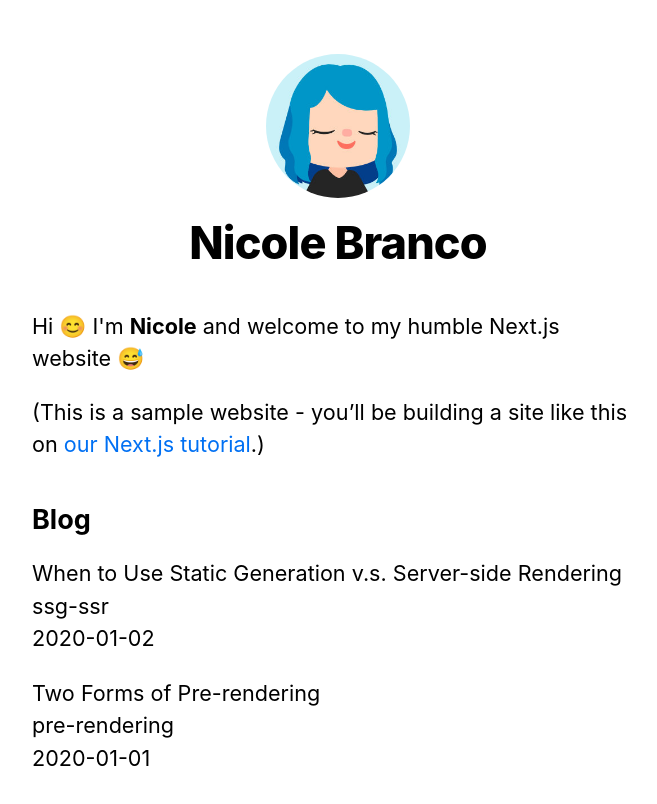
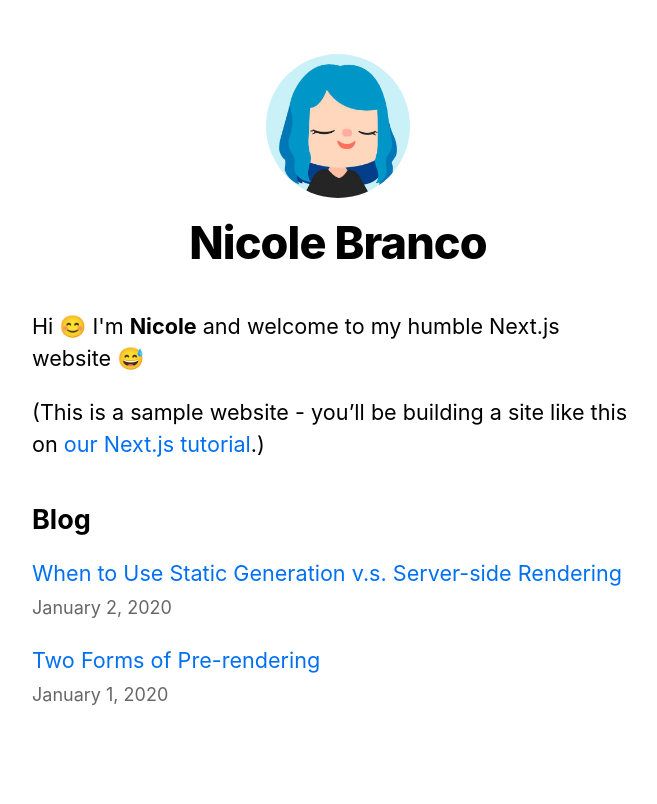
Before and after one commit to lunaboona/nextjs-blog, a Next.js app in the folder nextjs-blog/: page / in a window 1280 px wide. Shown: the top 804 px of the page, without its empty margins (302-959 px from the left). Built offline with nearby package versions, Linux system fonts and the light colour scheme.

Commit message:
add links to posts on the home page

```diff
--- a/nextjs-blog/pages/index.js
+++ b/nextjs-blog/pages/index.js
@@ -2,6 +2,8 @@
 import Layout, { siteTitle } from '../components/layout';
 import utilStyles from '../styles/utils.module.css';
 import { getSortedPostsData } from '../lib/posts';
+import Link from 'next/link';
+import Date from '../components/date';
 
 export default function Home({ allPostsData }) {
   return (
@@ -23,11 +25,13 @@
         <ul className={utilStyles.list}>
           {allPostsData.map(({ id, date, title }) => (
             <li className={utilStyles.listItem} key={id}>
-              {title}
+              <Link href={`posts/${id}`}>
+                <a>{title}</a>
+              </Link>
               <br />
-              {id}
-              <br />
-              {date}
+              <small className={utilStyles.lightText}>
+                <Date dateString={date} />
+              </small>
             </li>
           ))}
         </ul>
--- a/nextjs-blog/pages/posts/[id].js
+++ b/nextjs-blog/pages/posts/[id].js
@@ -31,7 +31,7 @@
       <article>
         <h1 className={utilStyles.headingXl}>{postData.title}</h1>
         <div className={utilStyles.lightText}>
-          <Date dateString={postData.date}></Date>
+          <Date dateString={postData.date} />
         </div>
         <div dangerouslySetInnerHTML={{ __html: postData.contentHtml }} />
       </article>
```
